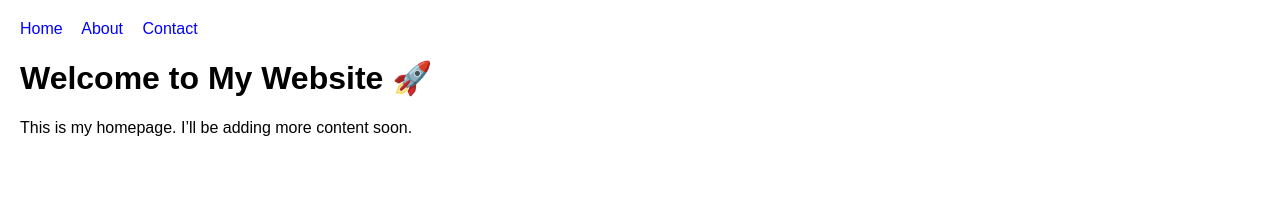
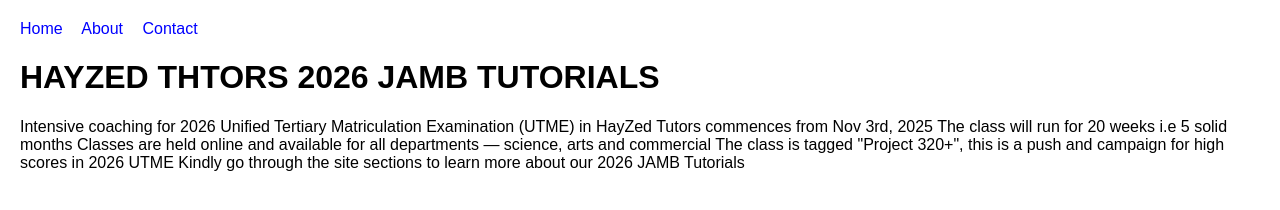
Before and after one commit to hayzedtutors-ops/My-website-, a plain HTML site: page index.html in a window 1280 px wide. Drawn offline with Linux system fonts and the light colour scheme.

Commit message:
Update index.html

```diff
--- a/index.html
+++ b/index.html
@@ -16,7 +16,15 @@
     <a href="contact.html">Contact</a>
   </nav>
 
-  <h1>Welcome to My Website 🚀</h1>
-  <p>This is my homepage. I’ll be adding more content soon.</p>
+  <h1>HAYZED THTORS 2026 JAMB TUTORIALS</h1>
+  <p>Intensive coaching for 2026 Unified Tertiary Matriculation Examination (UTME) in HayZed Tutors commences from Nov 3rd, 2025
+
+  The class will run for 20 weeks i.e 5 solid months
+
+  Classes are held online and available for all departments — science, arts and commercial
+
+  The class is tagged "Project 320+", this is a push and campaign for high scores in 2026 UTME
+
+  Kindly go through the site sections to learn more about our 2026 JAMB Tutorials</p>
 </body>
 </html>
```
